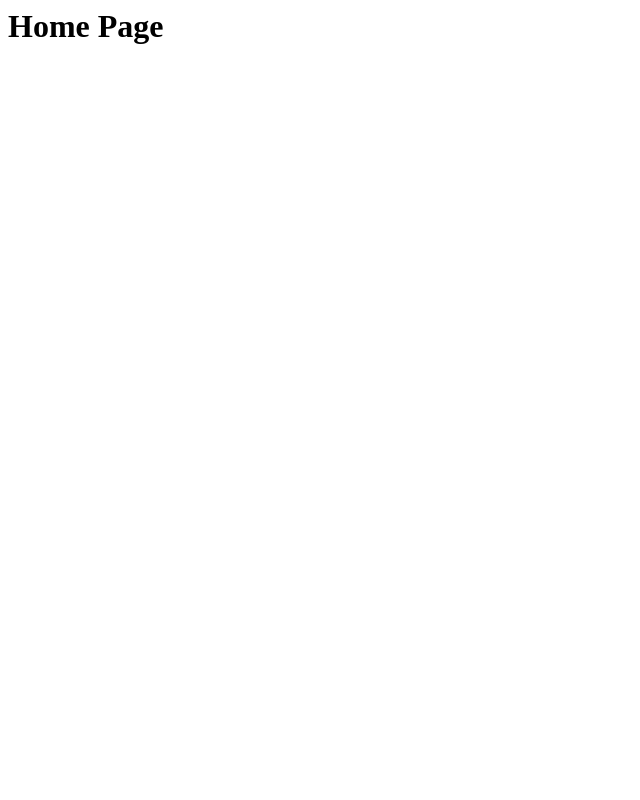
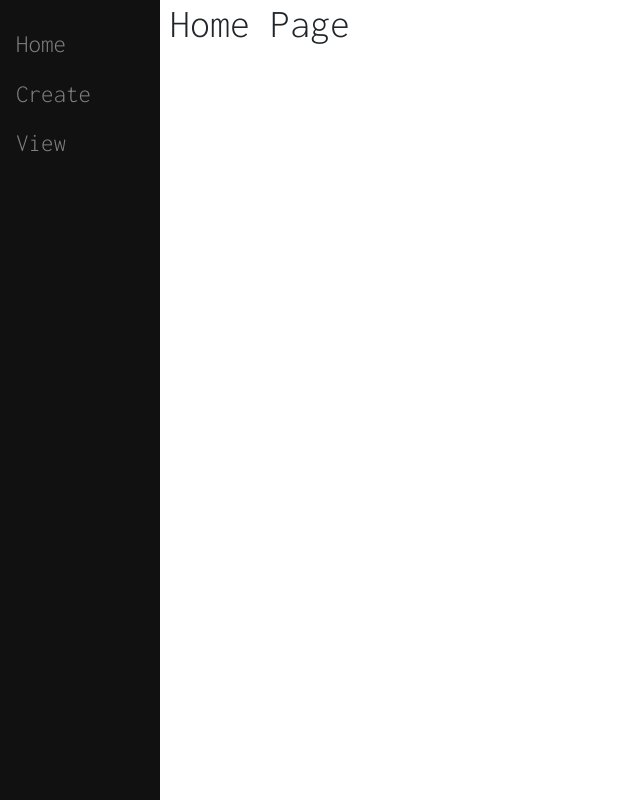
Before and after one commit to Vitor-Padovani/django-tutorial, a Django app: page / in a window 1280 px wide. Before the commit the part shown is almost empty. Shown: the whole page, without its empty margins (0-640 px from the left). Run offline with Django 4.2, Linux system fonts and the light colour scheme; some libraries are stand-ins or nearby versions.

Commit message:
bootstrap_setup

```diff
--- a/mysite/main/templates/main/base.html
+++ b/mysite/main/templates/main/base.html
@@ -1,5 +1,44 @@
+<!doctype html>
 <html>
     <head>
+        <link rel="preconnect" href="https://fonts.googleapis.com">
+<link rel="preconnect" href="https://fonts.gstatic.com" crossorigin>
+<link href="https://fonts.googleapis.com/css2?family=Inconsolata:wght@200;300&display=swap" rel="stylesheet">
+        <style type="text/css">
+            .eth {
+                font-family: 'Inconsolata', monospace;
+            }
+            .sidenav {
+                height: 100%;
+                width: 160px;
+                position: fixed;
+                z-index: 1;
+                top: 0;
+                left: 0;
+                background-color: #111;
+                overflow-x: hidden;
+                padding-top: 20px;
+            }
+            .sidenav a {
+                padding: 6px 8px 6px 16px;
+                text-decoration: none;
+                font-size: 25px;
+                color: #818181;
+                display: block;
+            }
+            .sidenav a:hover {
+                color: #f1f1f1;
+            }
+            .main {
+                margin-left: 160px;
+                padding: 0px 10px;
+            }
+        </style>
+        <meta charset="utf-8">
+        <meta name="viewport" content="width=device-width, initial-scale=1">
+
+        <link href="https://cdn.jsdelivr.net/npm/bootstrap@5.1.3/dist/css/bootstrap.min.css" rel="stylesheet" integrity="sha384-1BmE4kWBq78iYhFldvKuhfTAU6auU8tT94WrHftjDbrCEXSU1oBoqyl2QvZ6jIW3" crossorigin="anonymous">
+
         <title>
             {% block title %}
             Generic Site
@@ -7,11 +46,20 @@
         </title>
     </head>
 
-    <body>
-        <p id="content", name="content">
+    <body class="eth">
+        <div class="sidenav">
+            <a href="/home">Home</a>
+            <a href="/create">Create</a>
+            <a href="/1">View</a>
+        </div>
+
+        <div id="content", name="content", class="main">
             {% block content %}
 
             {% endblock %}
-        </p>
+        </div>
+
+        <script src="https://cdn.jsdelivr.net/npm/@popperjs/core@2.10.2/dist/umd/popper.min.js" integrity="sha384-7+zCNj/IqJ95wo16oMtfsKbZ9ccEh31eOz1HGyDuCQ6wgnyJNSYdrPa03rtR1zdB" crossorigin="anonymous"></script>
+    <script src="https://cdn.jsdelivr.net/npm/bootstrap@5.1.3/dist/js/bootstrap.min.js" integrity="sha384-QJHtvGhmr9XOIpI6YVutG+2QOK9T+ZnN4kzFN1RtK3zEFEIsxhlmWl5/YESvpZ13" crossorigin="anonymous"></script>
     </body>
 </html>
```
Also changed, not shown: mysite/db.sqlite3.
